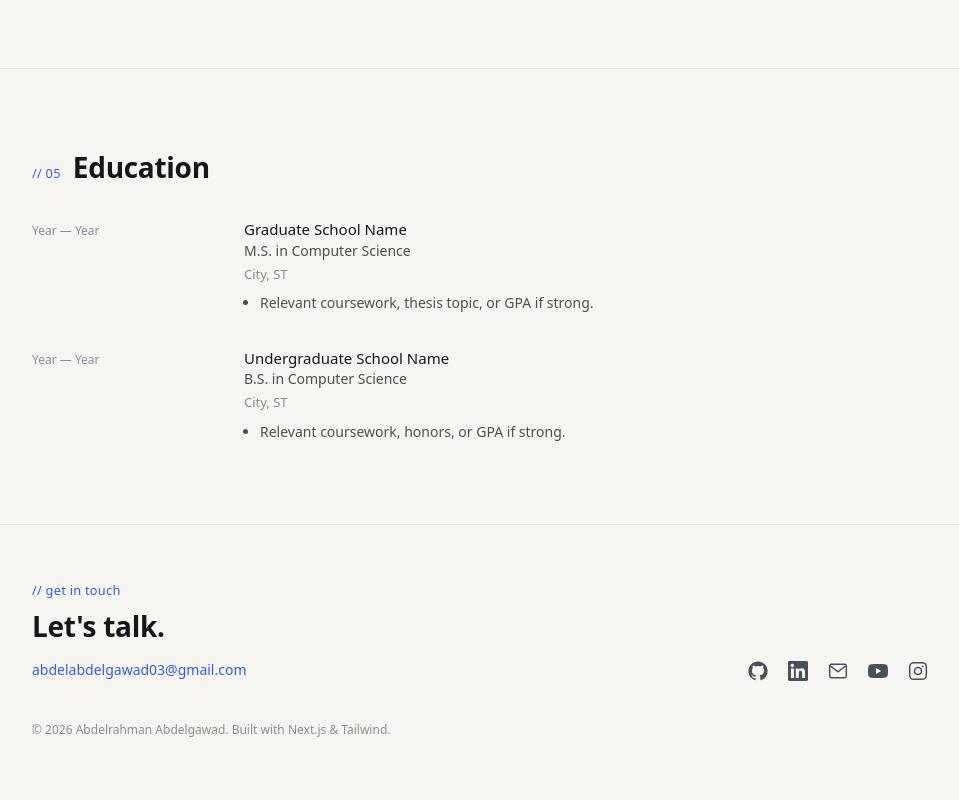
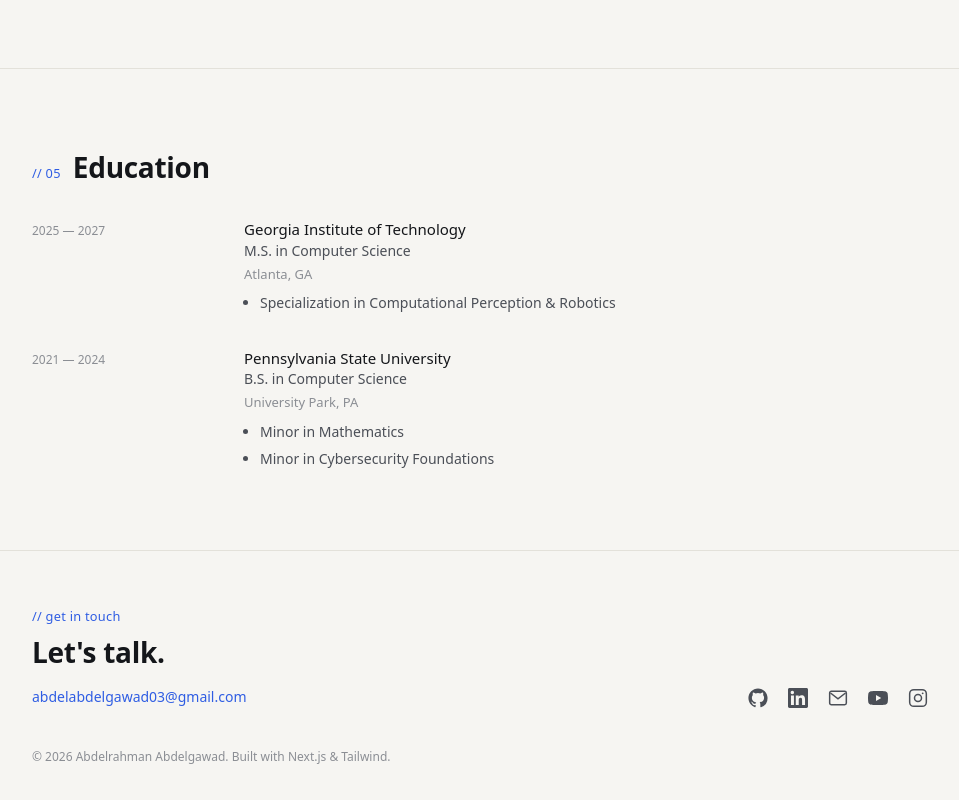
Before and after one commit to abdelabdelgawad/portfolio, a Next.js app: page / in a window 1280 px wide. Shown: the part 7383-8183 px from the top of the page, without its empty margins (160-1119 px from the left). Built offline with nearby package versions, Linux system fonts and the light colour scheme.

Commit message:
added education details

```diff
--- a/src/data/content.ts
+++ b/src/data/content.ts
@@ -4,21 +4,21 @@
 // ---------------------------------------------------------------------------
 
 export const profile = {
-  name: "Abdelrahman Abdelgawad", // TODO: your full name
-  role: "Full Stack Software Engineer", // TODO: e.g. "Full-Stack Software Engineer"
-  location: "Brooklyn, NY", // TODO
-  email: "abdelabdelgawad03@gmail.com", // TODO
-  resumeUrl: "/resume.pdf", // TODO: drop your resume PDF in /public/resume.pdf
+  name: "Abdelrahman Abdelgawad",
+  role: "Full Stack Software Engineer",
+  location: "Brooklyn, NY",
+  email: "abdelabdelgawad03@gmail.com",
+  phoneNumber: "+1 (915) 873-2908",
+  resumeUrl: "/resume.pdf",
   intro:
-    "I build full-stack applications and tools, from real-time systems to applied ML experiments. Recently focused on React/TypeScript on the front end and Python/SQL on the back end, with a growing interest in computer vision.", // TODO: 2-3 sentences, written for a recruiter skimming in 10 seconds
-  photo: "/Headshot_Abdel.jpg", // TODO: replace with a real headshot, e.g. /public/headshot.jpg, and update this path
+    "I build full-stack applications and tools, from real-time systems to applied ML experiments. Recently focused on React/TypeScript on the front end and Python/SQL on the back end, with a growing interest in computer vision.",
+  photo: "/Headshot_Abdel.jpg",
 };
 
 export const socials = [
   { label: "GitHub", href: "https://github.com/abdelabdelgawad", icon: "github" },
   { label: "LinkedIn", href: "https://linkedin.com/in/abdelabdelgawad", icon: "linkedin" },
   { label: "Email", href: "mailto:abdelabdelgawad03@gmail.com", icon: "mail" },
-  // Uncomment if relevant to your work:
   { label: "YouTube", href: "https://youtube.com/@abdelabdelgawad", icon: "youtube" },
   { label: "Instagram", href: "https://instagram.com/abdel_ramen_noodles", icon: "instagram" },
 ] as const;
@@ -130,19 +130,19 @@
 
 export const education = [
   {
-    school: "Graduate School Name",
-    degree: "M.S. in Computer Science", // TODO
-    location: "City, ST",
-    start: "Year",
-    end: "Year",
-    details: ["Relevant coursework, thesis topic, or GPA if strong."],
+    school: "Georgia Institute of Technology",
+    degree: "M.S. in Computer Science",
+    location: "Atlanta, GA",
+    start: "2025",
+    end: "2027",
+    details: ["Specialization in Computational Perception & Robotics"],
   },
   {
-    school: "Undergraduate School Name",
-    degree: "B.S. in Computer Science", // TODO
-    location: "City, ST",
-    start: "Year",
-    end: "Year",
-    details: ["Relevant coursework, honors, or GPA if strong."],
+    school: "Pennsylvania State University",
+    degree: "B.S. in Computer Science",
+    location: "University Park, PA",
+    start: "2021",
+    end: "2024",
+    details: ["Minor in Mathematics", "Minor in Cybersecurity Foundations"],
   },
 ] as const;
```
